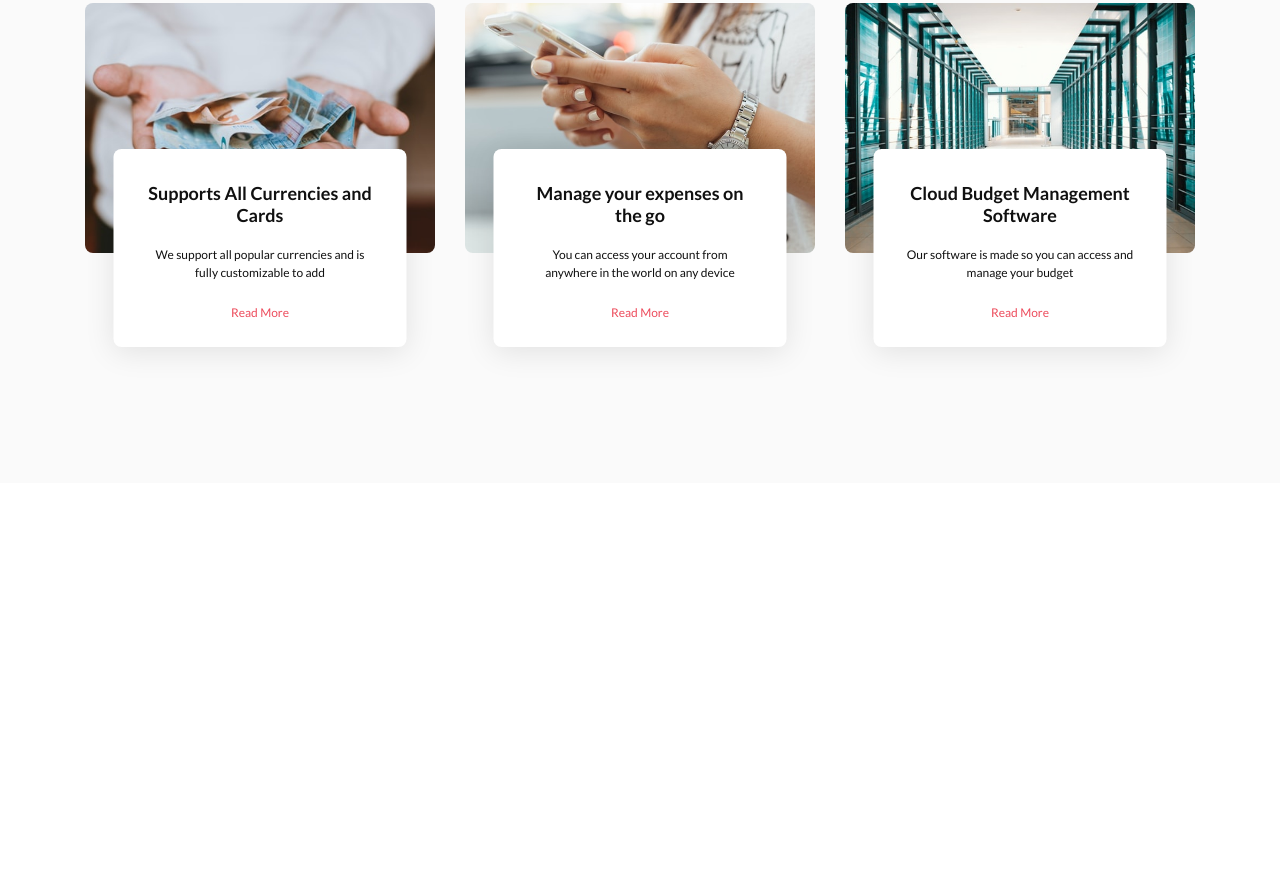
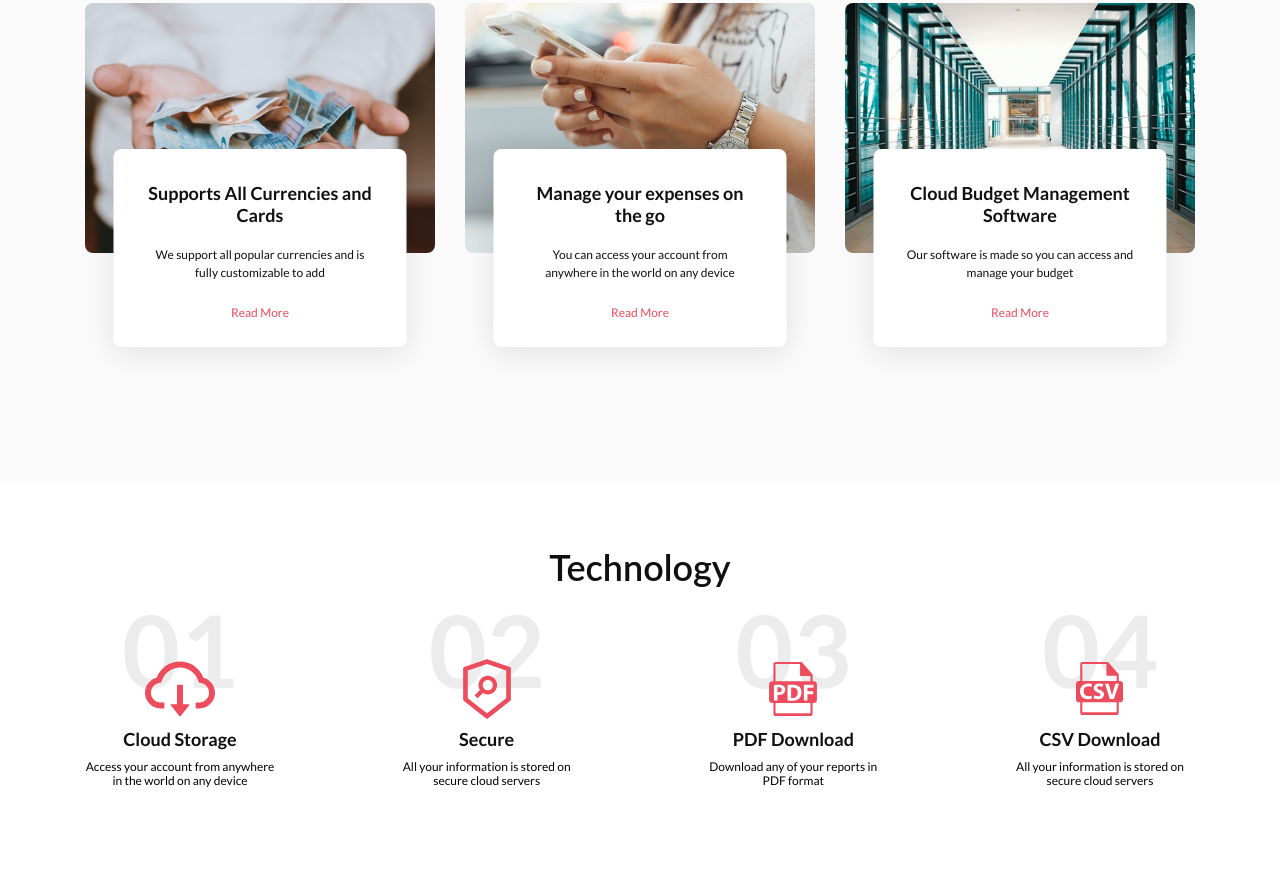
Before and after one commit to LeelaMardana/CloudBudget-Freebie, a plain HTML site: page index.html in a window 1280 px wide. Shown: the part 1453-2348 px from the top of the page. Before the commit the page ends 1936 px from the top, so only its background shows below. Drawn offline with nearby package versions, Linux system fonts and the light colour scheme; a web font is replaced by a local one.

Commit message:
added technology

```diff
--- a/index.html
+++ b/index.html
@@ -100,7 +100,10 @@
           <div class="features__items">
             <div class="features__item">
               <div class="features__item-img img-wrap">
-                <img src="./img/features-1.jfif" alt="support" />
+                <img
+                  src="./img/features-1.jfif"
+                  alt="Supports All Currencies and Cards"
+                />
               </div>
               <div class="features__item-content">
                 <h3 class="features__item-title">
@@ -115,7 +118,10 @@
             </div>
             <div class="features__item">
               <div class="features__item-img img-wrap">
-                <img src="./img/features-2.jfif" alt="support" />
+                <img
+                  src="./img/features-2.jfif"
+                  alt="Manage your expenses on the go"
+                />
               </div>
               <div class="features__item-content">
                 <h3 class="features__item-title">
@@ -130,7 +136,10 @@
             </div>
             <div class="features__item">
               <div class="features__item-img img-wrap">
-                <img src="./img/features-3.jfif" alt="support" />
+                <img
+                  src="./img/features-3.jfif"
+                  alt="Cloud Budget Management Software"
+                />
               </div>
               <div class="features__item-content">
                 <h3 class="features__item-title">
@@ -146,5 +155,68 @@
         </div>
       </div>
     </section>
+    <section class="technology">
+      <div class="container">
+        <h2 class="technology__title title">Technology</h2>
+        <div class="technology__items">
+          <div class="technology__item">
+            <div class="technology__wrap">
+              <span class="technology__number">01</span>
+              <div class="technology__img">
+                <img src="./img/cloud.svg" alt="Cloud Storage" />
+              </div>
+            </div>
+            <div class="technology__content">
+              <h3 class="technology__content-title">Cloud Storage</h3>
+              <p class="technology__content-text">
+                Access your account from anywhere in the world on any device
+              </p>
+            </div>
+          </div>
+          <div class="technology__item">
+            <div class="technology__wrap">
+              <span class="technology__number">02</span>
+              <div class="technology__img">
+                <img src="./img/security.svg" alt="Secure" />
+              </div>
+            </div>
+            <div class="technology__content">
+              <h3 class="technology__content-title">Secure</h3>
+              <p class="technology__content-text">
+                All your information is stored on secure cloud servers
+              </p>
+            </div>
+          </div>
+          <div class="technology__item">
+            <div class="technology__wrap">
+              <span class="technology__number">03</span>
+              <div class="technology__img">
+                <img src="./img/pdf.svg" alt="pdf" />
+              </div>
+            </div>
+            <div class="technology__content">
+              <h3 class="technology__content-title">PDF Download</h3>
+              <p class="technology__content-text">
+                Download any of your reports in PDF format
+              </p>
+            </div>
+          </div>
+          <div class="technology__item">
+            <div class="technology__wrap">
+              <span class="technology__number">04</span>
+              <div class="technology__img">
+                <img src="./img/csv.svg" alt="csv" />
+              </div>
+            </div>
+            <div class="technology__content">
+              <h3 class="technology__content-title">CSV Download</h3>
+              <p class="technology__content-text">
+                All your information is stored on secure cloud servers
+              </p>
+            </div>
+          </div>
+        </div>
+      </div>
+    </section>
   </body>
 </html>
--- a/scss/style.scss
+++ b/scss/style.scss
@@ -229,3 +229,50 @@ body {
     }
   }
 }
+
+.technology {
+  padding: 63px 0 104px;
+  margin-bottom: 52px;
+  color: #101010;
+  text-align: center;
+  &__items {
+    display: flex;
+    justify-content: space-between;
+  }
+  &__item {
+    max-width: 190px;
+  }
+  &__number {
+    color: rgba(16, 16, 16, 0.08);
+    font-size: 100px;
+    line-height: 120px;
+    @extend %l700;
+  }
+  &__wrap {
+    margin-bottom: 19px;
+    position: relative;
+  }
+  &__img {
+    left: 50%;
+    transform: translateX(-50%);
+    bottom: -20px;
+    width: 80px;
+    height: 80px;
+    position: absolute;
+    display: flex;
+    justify-content: center;
+    align-items: center;
+  }
+  &__content {
+    &-title {
+      font-size: 18px;
+      line-height: 22px;
+      margin-bottom: 10px;
+    }
+    &-text {
+      color: $black;
+      font-size: 12px;
+      line-height: 14px;
+    }
+  }
+}
```
Also changed, not shown: css/style.css, img/cloud.svg (added), img/csv.svg (added), img/pdf.svg (added), img/security.svg (added).
